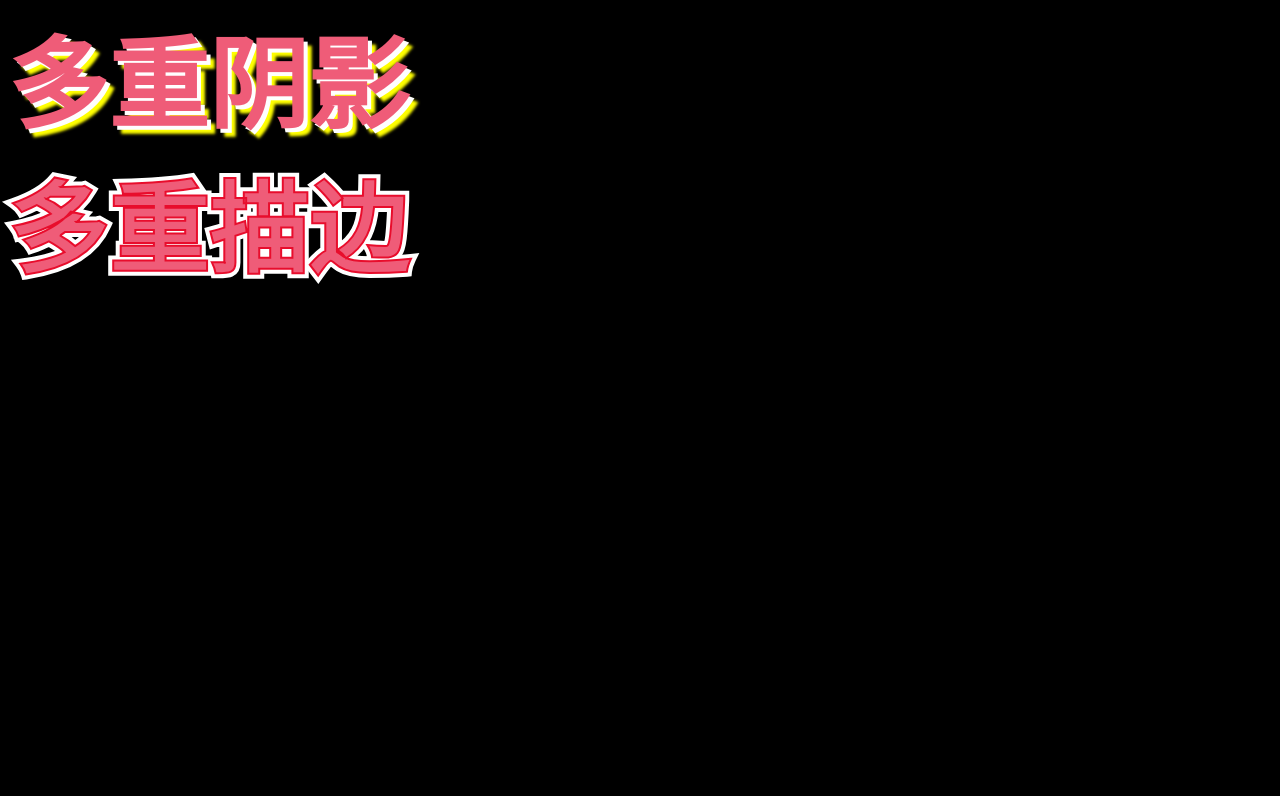
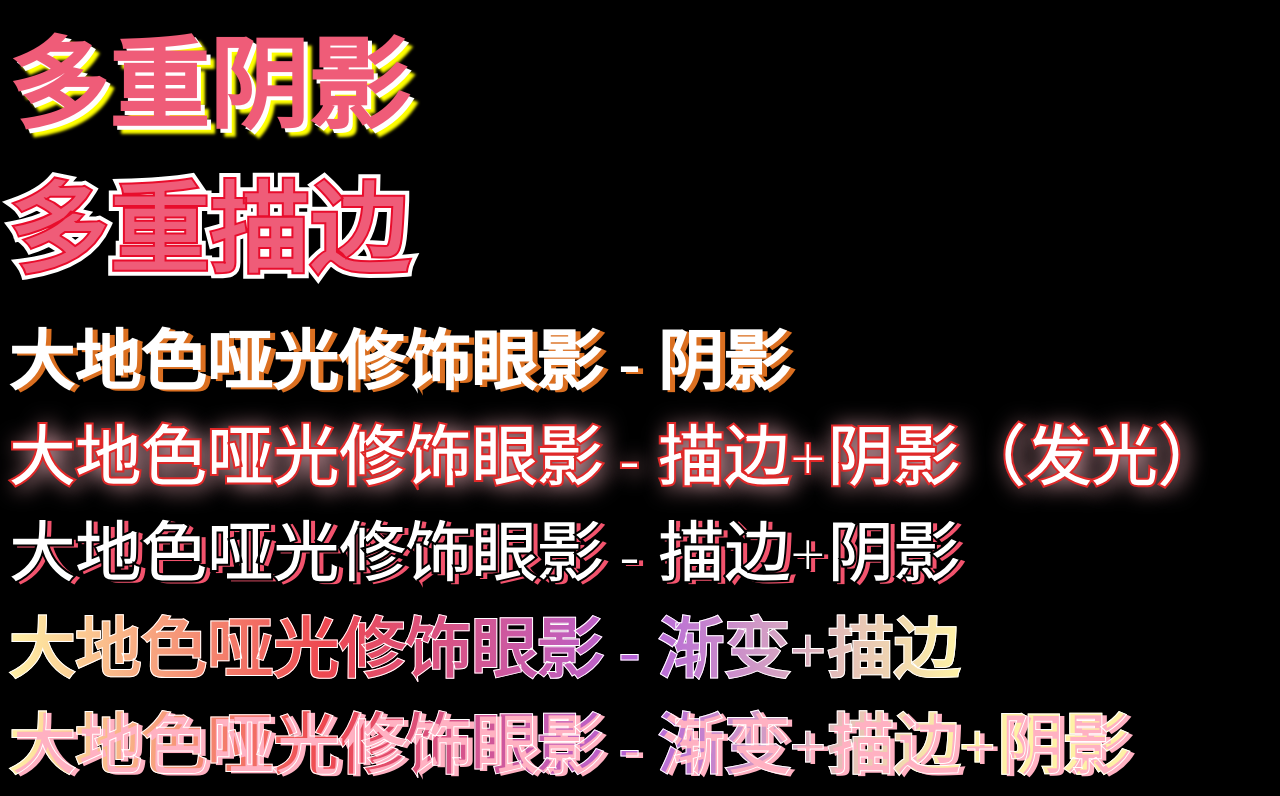
Before and after one commit to archerU/css-word-art, a plain HTML site: page index.html in a window 1280 px wide. Shown: the part 728-1524 px from the top of the page. Before the commit the page ends 1023 px from the top, so only its background shows below. Drawn offline with Linux system fonts and the light colour scheme.

Commit message:
fix:增加demo

```diff
--- a/index.css
+++ b/index.css
@@ -60,6 +60,7 @@ body {
   z-index: 0;
   font-size: 100px;
   font-weight: 700;
+  height: 140px;
 }
 .text-wai-stroke::before,
 .text-wai-stroke::after {
@@ -83,3 +84,62 @@ body {
   color: #ef5c78;
   text-shadow: 0px 0px 50px yellow;
 }
+
+/* demo0 */
+.demo-style-0 {
+  font-size: 66px;
+  font-weight: 700;
+  color: #fff;
+  text-shadow: 5px 2px #DB6F20;
+}
+
+/* demo1 */
+.demo-style-1 {
+  font-size: 66px;
+  font-weight: 700;
+  color: #fff;
+  -webkit-text-stroke-color: #E02828;
+  -webkit-text-stroke-width: 2px;
+  text-shadow:5px 2px 22px #F8B6C0;
+}
+
+/* demo2 */
+.demo-style-2 {
+  font-size: 66px;
+  font-weight: 700;
+  color: #fff;
+  -webkit-text-stroke-color: #000;
+  -webkit-text-stroke-width: 2px;
+  text-shadow:5px 2px #F2536D;
+}
+
+/* demo3 */
+.demo-style-3 {
+  position: relative;
+  z-index: 0;
+  font-size: 66px;
+  font-weight: 700;
+  -webkit-text-stroke-color: #fff;
+  -webkit-text-stroke-width: 1px;
+  color: transparent;
+  background-image: linear-gradient(0deg, #FFF1A6 0%, #EE4850 25%, #B564D9 50%, #FEF1A6 75%);
+  background-image: -webkit-linear-gradient(0deg, #FFF1A6 0%, #EE4850 25%, #B564D9 50%, #FEF1A6 75%);
+  background-clip: text;
+  -webkit-background-clip: text;
+}
+
+/* demo4 */
+.demo-style-4 {
+  position: relative;
+  z-index: 0;
+  font-size: 66px;
+  font-weight: 700;
+  -webkit-text-stroke-color: #fff;
+  -webkit-text-stroke-width: 1px;
+  color: transparent;
+  background-image: linear-gradient(0deg, #FFF1A6 0%, #EE4850 25%, #B564D9 50%, #FEF1A6 75%);
+  background-image: -webkit-linear-gradient(0deg, #FFF1A6 0%, #EE4850 25%, #B564D9 50%, #FEF1A6 75%);
+  background-clip: text;
+  -webkit-background-clip: text;
+  text-shadow: 5px 2px #FFB1C2;
+}
--- a/index.html
+++ b/index.html
@@ -14,5 +14,11 @@
     <div class="text-shadow">阴影</div>
     <div class="text-shadow-all">多重阴影</div>
     <div class="text-wai-stroke" data-text="多重描边"></div>
+    <div>--------------------------------------------</div>
+    <div class="demo-style-0">大地色哑光修饰眼影 - 阴影</div>
+    <div class="demo-style-1">大地色哑光修饰眼影 - 描边+阴影（发光）</div>
+    <div class="demo-style-2">大地色哑光修饰眼影 - 描边+阴影</div>
+    <div class="demo-style-3">大地色哑光修饰眼影 - 渐变+描边</div>
+    <div class="demo-style-4">大地色哑光修饰眼影 - 渐变+描边+阴影</div>
   </body>
 </html>
```
Also changed, not shown: 1 other file.
